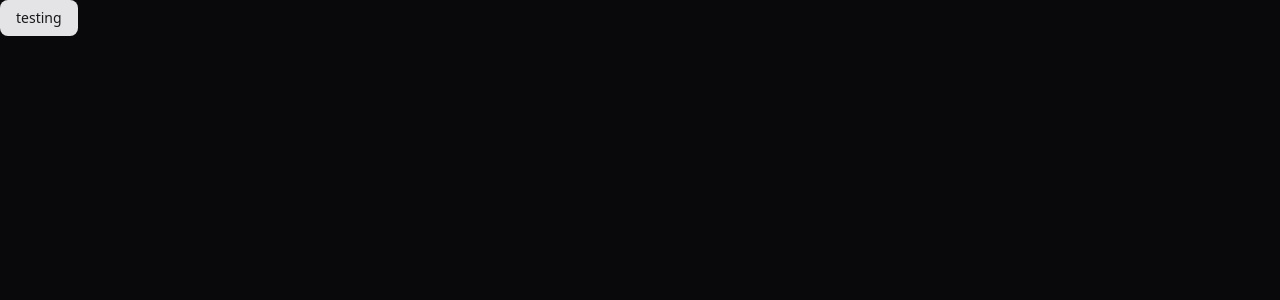
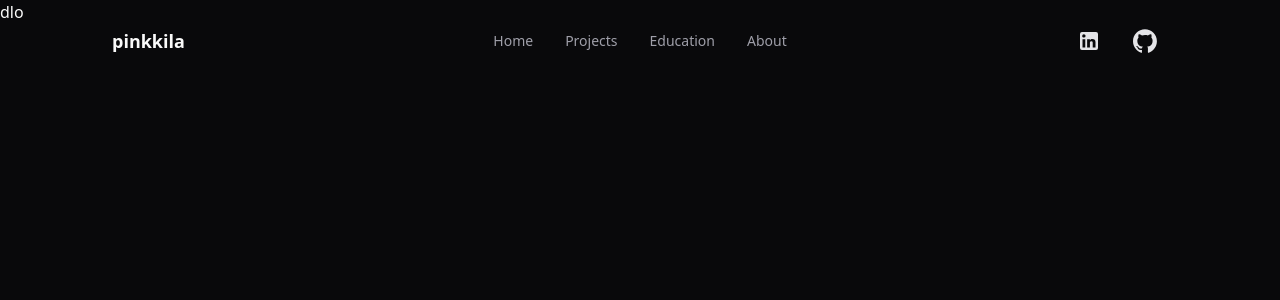
Before and after one commit to pinkkila/pinkkila-website, a React (Vite) app: page / in a window 1280 px wide. Shown: the top 300 px of the page. Built offline with nearby package versions, Linux system fonts and the light colour scheme.

Commit message:
add header

```diff
--- a/src/App.tsx
+++ b/src/App.tsx
@@ -1,10 +1,11 @@
-import {Button} from "@/components/ui/button.tsx";
+import {Header} from "@/components/header.tsx";
 
 export default function App() {
 
   return (
     <>
-      <Button>testing</Button>
+      <Header />
+      <div className="h-[5000px]">dlo</div>
     </>
   )
 }
--- /dev/null
+++ b/src/components/header.tsx
@@ -0,0 +1,131 @@
+import { Menu, X } from 'lucide-react'
+import { Button } from '@/components/ui/button'
+import React from 'react'
+import { cn } from '@/lib/utils'
+
+const menuItems = [
+  { name: 'Home', href: '/' },
+  { name: 'Projects', href: '#projects' },
+  { name: 'Education', href: '#link' },
+  { name: 'About', href: '#link' },
+]
+
+export const Header = () => {
+  const [menuState, setMenuState] = React.useState(false)
+  const [isScrolled, setIsScrolled] = React.useState(false)
+
+  React.useEffect(() => {
+    const handleScroll = () => {
+      setIsScrolled(window.scrollY > 50)
+    }
+    window.addEventListener('scroll', handleScroll)
+    return () => window.removeEventListener('scroll', handleScroll)
+  }, [])
+  return (
+    <header>
+      <nav
+        data-state={menuState && 'active'}
+        className="fixed z-20 w-full px-2">
+        <div className={cn('mx-auto mt-2 max-w-6xl px-6 transition-all duration-300 lg:px-12', isScrolled && 'bg-background/50 max-w-4xl rounded-2xl border backdrop-blur-lg lg:px-5')}>
+          <div className="relative flex flex-wrap items-center justify-between gap-6 py-3 lg:gap-0 lg:py-4">
+            <div className="flex w-full justify-between lg:w-auto">
+              <a
+                href="/"
+                aria-label="home"
+                className="flex items-center space-x-2 font-bold text-lg">
+                {/*<Logo TODO: create Logo />*/}
+                pinkkila
+              </a>
+
+              <button
+                onClick={() => setMenuState(!menuState)}
+                aria-label={menuState == true ? 'Close Menu' : 'Open Menu'}
+                className="relative z-20 -m-2.5 -mr-4 block cursor-pointer p-2.5 lg:hidden">
+                <Menu className="in-data-[state=active]:rotate-180 in-data-[state=active]:scale-0 in-data-[state=active]:opacity-0 m-auto size-6 duration-200" />
+                <X className="in-data-[state=active]:rotate-0 in-data-[state=active]:scale-100 in-data-[state=active]:opacity-100 absolute inset-0 m-auto size-6 -rotate-180 scale-0 opacity-0 duration-200" />
+              </button>
+            </div>
+
+            <div className="absolute inset-0 m-auto hidden size-fit lg:block">
+              <ul className="flex gap-8 text-sm">
+                {menuItems.map((item, index) => (
+                  <li key={index}>
+                    <a
+                      href={item.href}
+                      className="text-muted-foreground hover:text-accent-foreground block duration-150">
+                      <span>{item.name}</span>
+                    </a>
+                  </li>
+                ))}
+              </ul>
+            </div>
+
+            <div className="bg-background in-data-[state=active]:block lg:in-data-[state=active]:flex mb-6 hidden w-full flex-wrap items-center justify-end space-y-8 rounded-3xl border p-6 shadow-2xl shadow-zinc-300/20 md:flex-nowrap lg:m-0 lg:flex lg:w-fit lg:gap-6 lg:space-y-0 lg:border-transparent lg:bg-transparent lg:p-0 lg:shadow-none dark:shadow-none dark:lg:bg-transparent">
+              <div className="lg:hidden">
+                <ul className="space-y-6 text-base">
+                  {menuItems.map((item, index) => (
+                    <li key={index}>
+                      <a
+                        href={item.href}
+                        className="text-muted-foreground hover:text-accent-foreground block duration-150">
+                        <span>{item.name}</span>
+                      </a>
+                    </li>
+                  ))}
+                </ul>
+              </div>
+              <div className="flex w-full flex-col space-y-3 sm:flex-row sm:gap-3 sm:space-y-0 md:w-fit">
+                <Button
+                  asChild
+                  variant="link"
+                  size="sm"
+                >
+                  <a
+                    href="https://www.linkedin.com/in/pinkkila/"
+                    target="_blank"
+                    rel="noopener noreferrer"
+                    aria-label="LinkedIn"
+                    className="text-muted-foreground hover:text-primary block">
+                    <svg
+                      className="size-6"
+                      xmlns="http://www.w3.org/2000/svg"
+                      width="1em"
+                      height="1em"
+                      viewBox="0 0 24 24">
+                      <path
+                        fill="currentColor"
+                        d="M19 3a2 2 0 0 1 2 2v14a2 2 0 0 1-2 2H5a2 2 0 0 1-2-2V5a2 2 0 0 1 2-2zm-.5 15.5v-5.3a3.26 3.26 0 0 0-3.26-3.26c-.85 0-1.84.52-2.32 1.3v-1.11h-2.79v8.37h2.79v-4.93c0-.77.62-1.4 1.39-1.4a1.4 1.4 0 0 1 1.4 1.4v4.93zM6.88 8.56a1.68 1.68 0 0 0 1.68-1.68c0-.93-.75-1.69-1.68-1.69a1.69 1.69 0 0 0-1.69 1.69c0 .93.76 1.68 1.69 1.68m1.39 9.94v-8.37H5.5v8.37z"></path>
+                    </svg>
+                  </a>
+                </Button>
+                <Button
+                  asChild
+                  variant="link"
+                  size="sm"
+                >
+                  <a
+                    href="https://github.com/pinkkila"
+                    target="_blank"
+                    rel="noopener noreferrer"
+                    aria-label="GitHub"
+                    className="text-muted-foreground hover:text-primary block">
+                    <svg
+                      className="size-6"
+                      xmlns="http://www.w3.org/2000/svg"
+                      width="1em"
+                      height="1em"
+                      viewBox="0 0 98 96">
+                      <path
+                        fill="currentColor"
+                        d="M48.854 0C21.839 0 0 22 0 49.217c0 21.756 13.993 40.172 33.405 46.69 2.427.49 3.316-1.059 3.316-2.362 0-1.141-.08-5.052-.08-9.127-13.59 2.934-16.42-5.867-16.42-5.867-2.184-5.704-5.42-7.17-5.42-7.17-4.448-3.015.324-3.015.324-3.015 4.934.326 7.523 5.052 7.523 5.052 4.367 7.496 11.404 5.378 14.235 4.074.404-3.178 1.699-5.378 3.074-6.6-10.839-1.141-22.243-5.378-22.243-24.283 0-5.378 1.94-9.778 5.014-13.2-.485-1.222-2.184-6.275.486-13.038 0 0 4.125-1.304 13.426 5.052a46.97 46.97 0 0 1 12.214-1.63c4.125 0 8.33.571 12.213 1.63 9.302-6.356 13.427-5.052 13.427-5.052 2.67 6.763.97 11.816.485 13.038 3.155 3.422 5.015 7.822 5.015 13.2 0 18.905-11.404 23.06-22.324 24.283 1.78 1.548 3.316 4.481 3.316 9.126 0 6.6-.08 11.897-.08 13.526 0 1.304.89 2.853 3.316 2.364 19.412-6.52 33.405-24.935 33.405-46.691C97.707 22 75.788 0 48.854 0z"></path>
+                    </svg>
+                  </a>
+                </Button>
+              </div>
+            </div>
+          </div>
+        </div>
+      </nav>
+    </header>
+  )
+}
```
